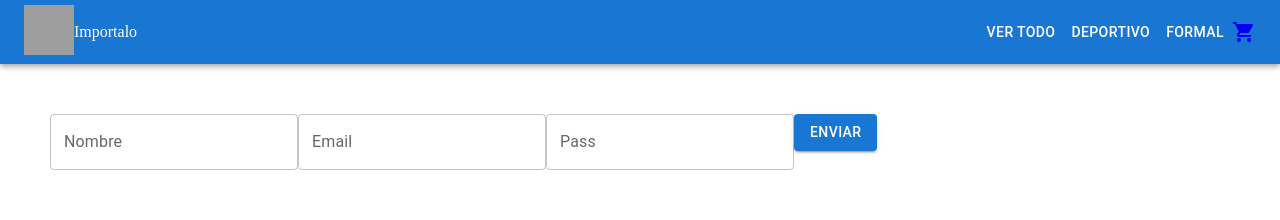
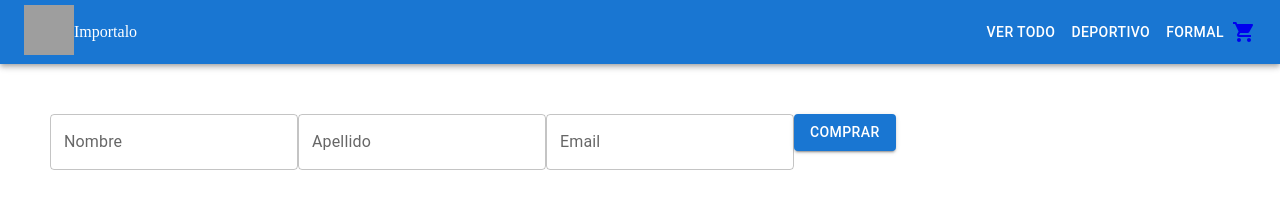
Before and after one commit to fernandovidalpiazza/terceraEntregaReact, a React (Vite) app: page /cart/CheckoutContainer in a window 1280 px wide. Shown: the top 220 px of the page. Built offline with nearby package versions, Linux system fonts and the light colour scheme; grey boxes are pictures that could not be loaded.

Commit message:
funcionando firebase

```diff
--- a/src/App.jsx
+++ b/src/App.jsx
@@ -3,16 +3,17 @@ import { BrowserRouter } from "react-router-dom";
 import AppRouter from "./Componets/page/router/AppRouter";
 
 import CartContextComponent from "./Componets/context/CartContex";
+import  OrderProvider from "./Componets/context/OrderContext"
 
 function App() {
   return (
     <BrowserRouter>
       <CartContextComponent>
-        <AppRouter />
+        <OrderProvider>
+          <AppRouter />
+        </OrderProvider>
       </CartContextComponent>
     </BrowserRouter>
-
-
   );
 }
 
--- /dev/null
+++ b/src/Componets/context/OrderContext.jsx
@@ -0,0 +1,17 @@
+
+import { createContext, useContext, useState } from "react";
+
+const OrderContext = createContext();
+
+export const useOrderContext = () => useContext(OrderContext);
+
+ const OrderProvider = ({ children }) => {
+  const [orderId, setOrderId] = useState("");
+
+  return (
+    <OrderContext.Provider value={{ orderId, setOrderId }}>
+      {children}
+    </OrderContext.Provider>
+  );
+};
+export default OrderProvider
--- a/src/Componets/page/chekout/Chekout.jsx
+++ b/src/Componets/page/chekout/Chekout.jsx
@@ -1,9 +1,13 @@
+// Checkout.jsx
 import { Button, TextField } from "@mui/material";
 import { Message } from "@mui/icons-material";
+import { useOrderContext } from "../../context/OrderContext"
+const Checkout = ({ handleChange, handleSubmit, errors }) => {
+  const { orderId } = useOrderContext();
 
-const Checkout = ({ handleChange, handleSubmit, errors }) => {
   return (
     <div style={{ padding: "50px" }}>
+      {!orderId ? (
         <form onSubmit={handleSubmit}>
           <TextField
             label="Nombre"
@@ -14,6 +18,14 @@ const Checkout = ({ handleChange, handleSubmit, errors }) => {
             helperText={errors.name}
           />
           <TextField
+            label="Apellido"
+            variant="outlined"
+            name="apellido"
+            onChange={handleChange}
+            error={errors.apellido ? true : false}
+            helperText={errors.apellido}
+          />
+          <TextField
             label="Email"
             variant="outlined"
             name="email"
@@ -21,19 +33,13 @@ const Checkout = ({ handleChange, handleSubmit, errors }) => {
             error={errors.email ? true : false}
             helperText={errors.email}
           />
-        <TextField
-          label="Pass"
-          variant="outlined"
-          name="password"
-          onChange={handleChange}
-          error={errors.password ? true : false}
-          helperText={errors.password}
-        />
-
           <Button type="submit" variant="contained">
-          Enviar
+            Comprar
           </Button>
         </form>
+      ) : (
+        <h3> Su número de compra es: {orderId} </h3>
+      )}
     </div>
   );
 };
--- a/src/Componets/page/chekout/ChekoutContainer.jsx
+++ b/src/Componets/page/chekout/ChekoutContainer.jsx
@@ -3,31 +3,51 @@ import { useNavigate } from "react-router-dom";
 import * as Yup from "yup";
 import Checkout from "./Chekout";
 import "./Checkout.css";
+import { useContext, useState } from "react";
+import { CartContext } from "../../context/CartContex";
+import { db } from "../../../firebaseConfig";
+import { addDoc,collection } from "firebase/firestore";
+import { useOrderContext } from "../../context/OrderContext"
+
+
 
 const CheckoutContainer = () => {
+  const {cart, getTotalPrice} = useContext (CartContext)
+  const { setOrderId } = useOrderContext();
   const { handleSubmit, handleChange, errors } = useFormik({
     initialValues: {
       name: "",
+      apellido: "",
       email: "",
-      password: "",
+
     },
     onSubmit: (data) => {
       console.log(data);
+
+      let order = {
+        buyer: data,
+        items: cart,
+        total:getTotalPrice (),
+
+      }
+      let ordersColletions = collection(db, "orders");
+      addDoc(ordersColletions, order).then((res) => setOrderId(res.id));
+
     },
     validationSchema: Yup.object({
       name: Yup.string()
         .required("No te olvides de completar este campo.")
         .min(5)
         .max(50),
+        apellido: Yup.string()
+        .required("No te olvides de completar este campo.")
+        .min(3)
+        .max(50),
+
       email: Yup.string()
         .email("No te olvides de ingresar un mail válido.")
         .required("No te olvides de completar este campo."),
-      password: Yup.string()
-        .required("No te olvides de completar este campo.")
-        .matches(
-          /(?=.*[a-z])(?=.*[A-Z]).{6,15}$/,
-          "La contraseña debe tener entre 6 a 15 caracteres, una letra mayúscula, letras minúsculas y números."
-        ),
+
     }),
     validateOnChange: false,
   });
```
Lines whose indentation alone changed are shown as unchanged.
